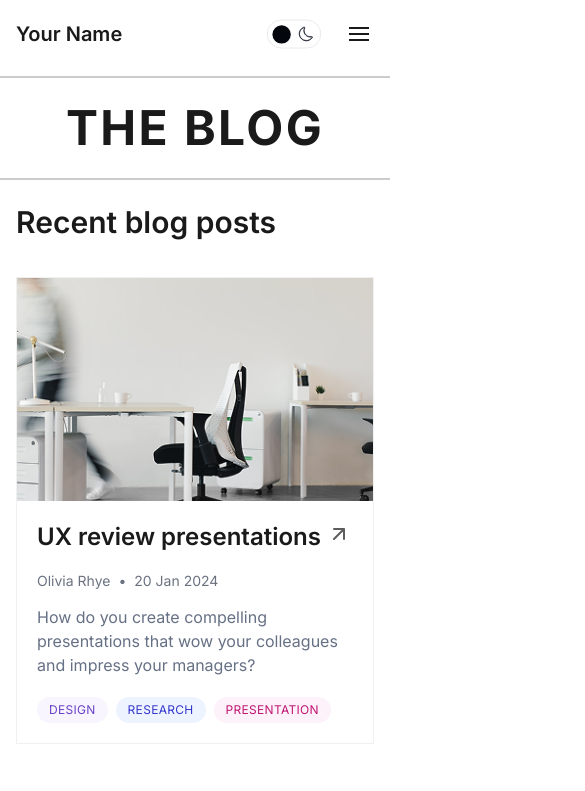
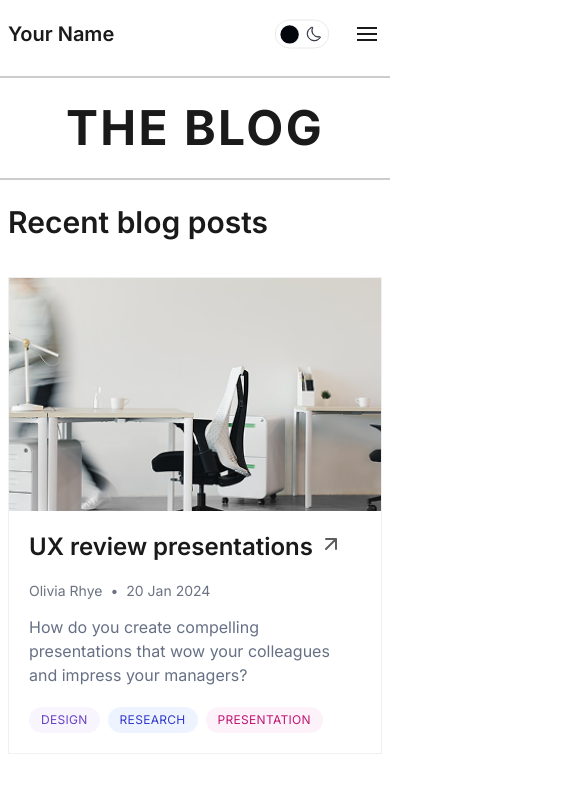
Before and after one commit to IvanSarapura/TheBlog, a React (Vite) app: page / in a window 390 px wide. Shown: the top 791 px of the page, 585 px wide, since content can reach past the window. Built offline with nearby package versions, Linux system fonts and the light colour scheme.

Commit message:
Fix Mobile position and Menu

```diff
--- a/src/App.css
+++ b/src/App.css
@@ -95,6 +95,13 @@
     border-color 0.3s ease;
 }
 
+/* Prevent horizontal overflow globally */
+html,
+body {
+  max-width: 100%;
+  overflow-x: hidden;
+}
+
 /* Global Grid System - Sistema de columnas responsivo */
 .page-grid {
   display: grid;
@@ -353,6 +360,13 @@
 /* Mobile Navigation */
 .mobile-nav {
   display: none;
+  position: relative;
+  z-index: 999999;
+}
+
+/* Ensure mobile menu is not affected by overflow */
+.mobile-menu-overlay {
+  overflow: visible !important;
 }
 
 .desktop-nav {
@@ -422,7 +436,7 @@
   visibility: hidden;
   transform: translateX(100%);
   transition: all 0.3s ease;
-  z-index: 999;
+  z-index: 999999;
   box-shadow: -2px 0 10px rgba(0, 0, 0, 0.1);
 }
 
@@ -1279,9 +1293,10 @@
   /* Ajustar el grid para móviles */
   .page-grid {
     grid-template-columns:
-      [full-start] minmax(1rem, 1fr)
-      [content-start] minmax(0, 100%)
-      [content-end] minmax(1rem, 1fr) [full-end];
+      [full-start] minmax(0.5rem, 1fr)
+      [content-start] minmax(0, calc(100vw - 1rem))
+      [content-end] minmax(0.5rem, 1fr) [full-end];
+    max-width: 100vw;
   }
 
   /* Mobile Navigation */
```
